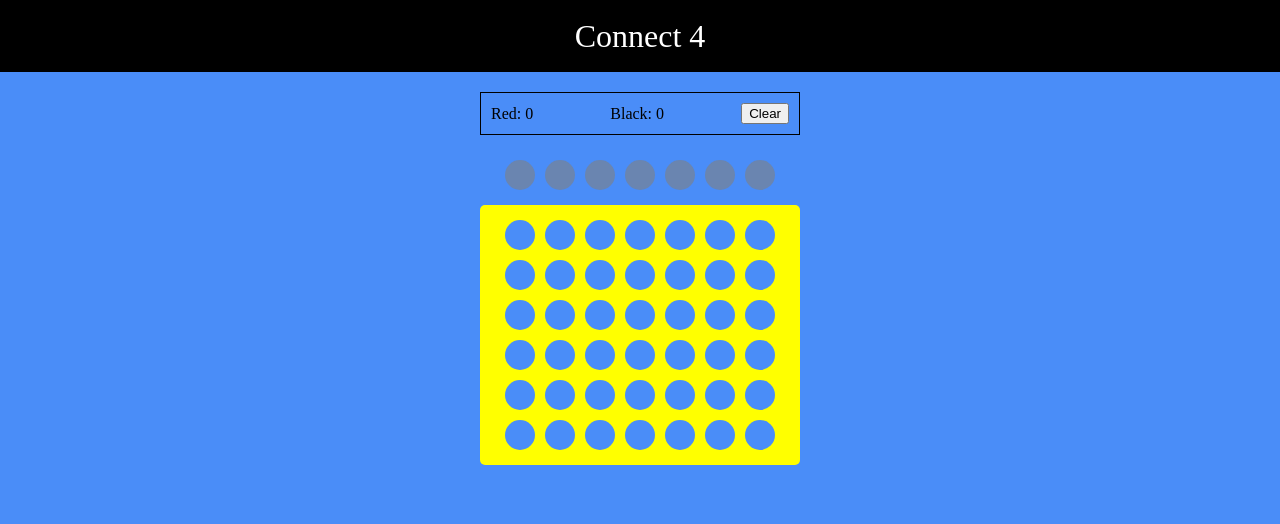
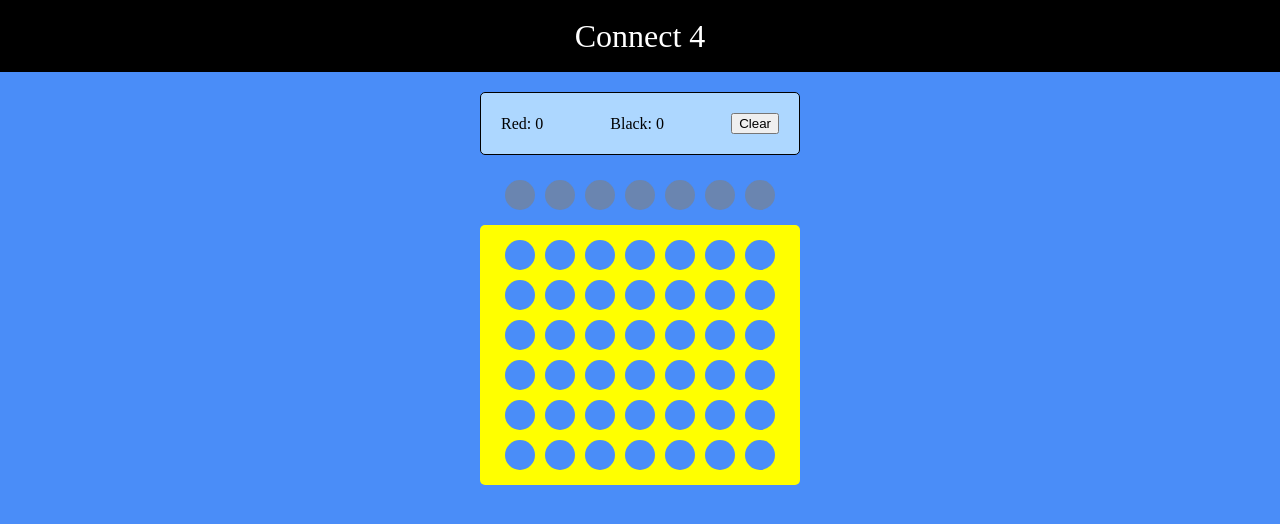
Before and after one commit to BrandonHarrison01/connect-four, a React (Create React App) app: page /local-pvp in a window 1280 px wide. Shown: the top 524 px of the page. Built offline with nearby package versions, Linux system fonts and the light colour scheme.

Commit message:
updated file name

```diff
--- a/src/styling/pvp-board.scss
+++ b/src/styling/board.scss
@@ -11,7 +11,9 @@
         justify-content: space-between;
         align-items: center;
         border: 1px solid black;
-        padding: 10px;
+        border-radius: 5px;
+        background-color: rgb(173, 215, 255);
+        padding: 20px;
     }
 
     .game-controls{
--- a/src/styling/index.scss
+++ b/src/styling/index.scss
@@ -1,4 +1,4 @@
 @import 'reset';
-@import 'pvp-board';
+@import 'board';
 @import 'menu';
 @import 'player-won';
```
